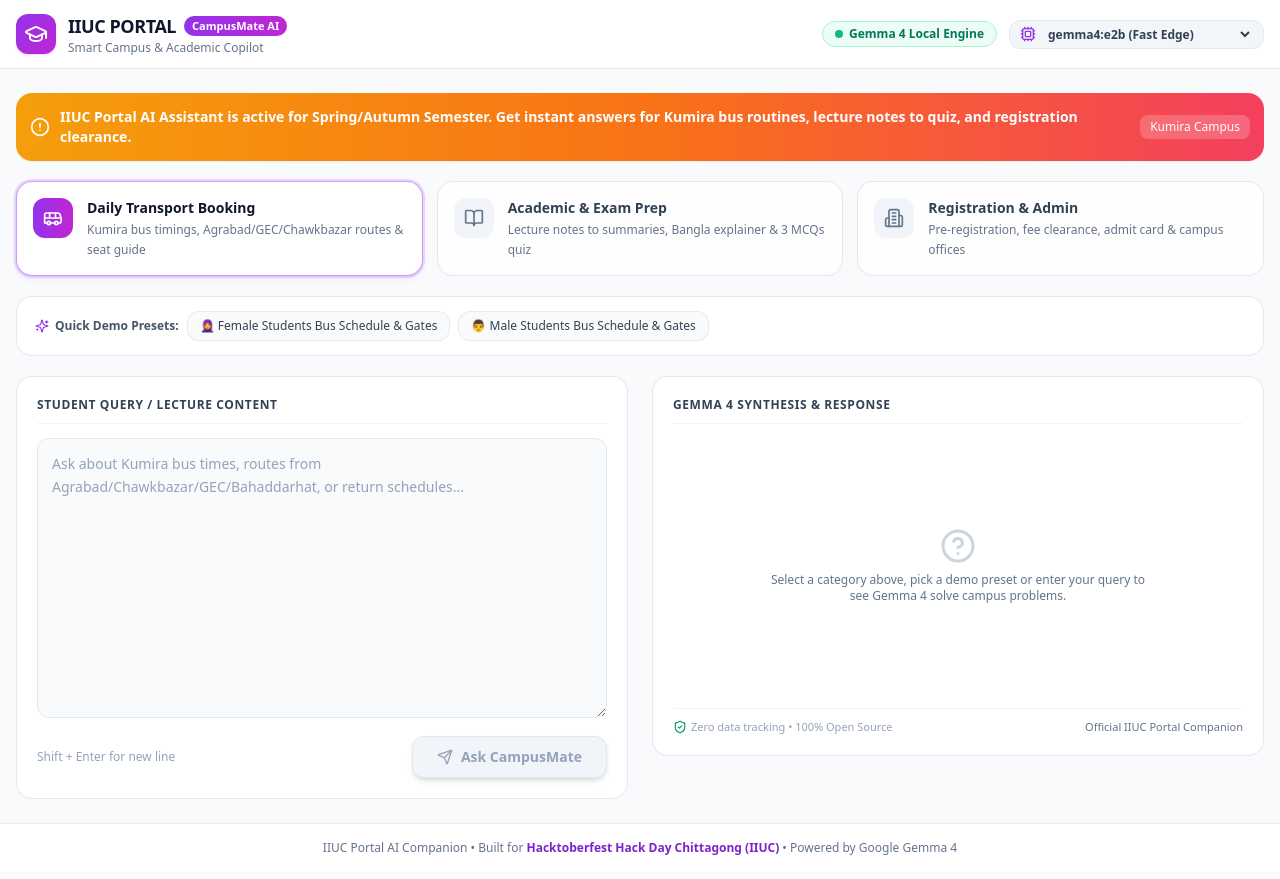
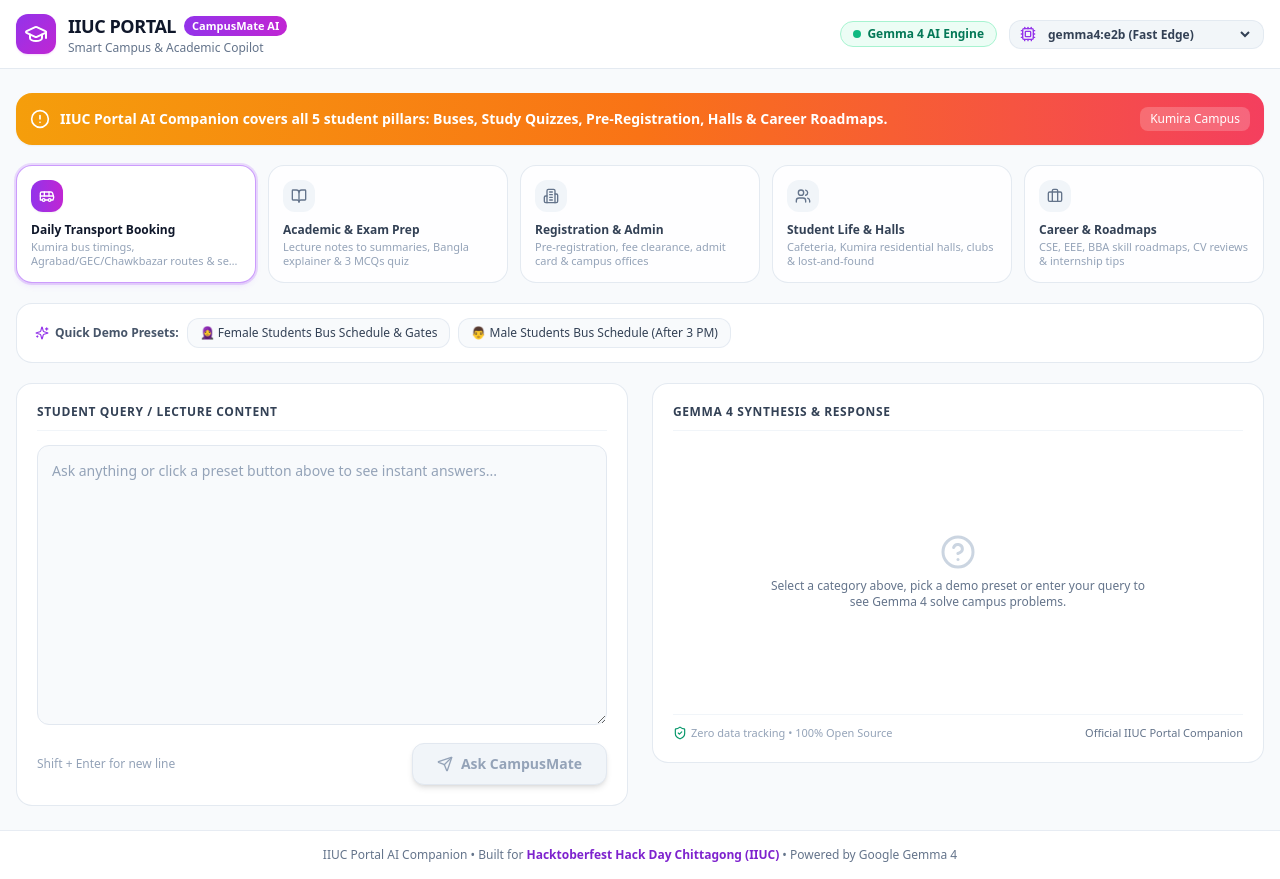
Before and after one commit to Ridwanulkarim/CampusMateAI, a React (Vite) app in the folder frontend/: page / in a window 1280 px wide. Built offline with nearby package versions, Linux system fonts and the light colour scheme.

Commit message:
feat: complete all 5 campus life pillars and enhance inference response

```diff
--- a/frontend/src/App.jsx
+++ b/frontend/src/App.jsx
@@ -12,7 +12,8 @@
   GraduationCap,
   HelpCircle,
   ShieldCheck,
-  Calendar,
+  Users,
+  Briefcase,
   AlertCircle
 } from 'lucide-react';
 
@@ -38,6 +39,20 @@
     desc: 'Pre-registration, fee clearance, admit card & campus offices',
     color: 'from-emerald-600 to-teal-600'
   },
+  {
+    id: 'life',
+    label: 'Student Life & Halls',
+    icon: Users,
+    desc: 'Cafeteria, Kumira residential halls, clubs & lost-and-found',
+    color: 'from-amber-600 to-orange-600'
+  },
+  {
+    id: 'career',
+    label: 'Career & Roadmaps',
+    icon: Briefcase,
+    desc: 'CSE, EEE, BBA skill roadmaps, CV reviews & internship tips',
+    color: 'from-rose-600 to-pink-600'
+  },
 ];
 
 const PRESETS = {
@@ -47,8 +62,8 @@
       text: 'What are the exact morning departure and afternoon return bus schedules for Female students at IIUC? Which gate at Kumira campus do female buses depart from?',
     },
     {
-      title: '👨 Male Students Bus Schedule & Gates',
-      text: 'What are the morning departure times from city points (Agrabad, Chawkbazar, GEC) and afternoon return schedules for Male students at IIUC?',
+      title: '👨 Male Students Bus Schedule (After 3 PM)',
+      text: 'What are the morning departure times from city points (Agrabad, Chawkbazar, GEC) and afternoon return schedules (after classes end at 3:00 PM) for Male students at IIUC?',
     },
   ],
   study: [
@@ -71,6 +86,26 @@
       text: 'How does the Pre-Registration and course add/drop process work at IIUC, where is the Student Affairs Division (SAD), and what are the rules if GPA is below 2.00?',
     },
   ],
+  life: [
+    {
+      title: '🍲 Campus Cafeteria & Kumira Residential Halls',
+      text: 'Tell me about the central cafeteria meal timings, male and female residential halls at Kumira, and active student clubs at IIUC like Computer Club and Debating Club.',
+    },
+    {
+      title: '🔍 Lost and Found / Campus Amenities',
+      text: 'How do I report a lost student ID or notebook on campus, and where can students study quietly during exam week?',
+    },
+  ],
+  career: [
+    {
+      title: '🚀 CSE Fresher to Software Engineer Roadmap',
+      text: 'Give me a structured 4-year skill roadmap for a CSE student at IIUC to land a software engineering or AI internship by 3rd year. What tech stack and projects should I build?',
+    },
+    {
+      title: '📄 Student CV & Interview Feedback',
+      text: 'What are the top 5 mistakes university students make in their technical CVs, and how can an IIUC graduate stand out for software and IT jobs in Bangladesh?',
+    },
+  ],
 };
 
 export default function App() {
@@ -79,12 +114,10 @@
   const [input, setInput] = useState('');
   const [response, setResponse] = useState('');
   const [provider, setProvider] = useState('');
-  const [isLocal, setIsLocal] = useState(true);
+  const [isLocal, setIsLocal] = useState(false);
   const [loading, setLoading] = useState(false);
   const [copied, setCopied] = useState(false);
   const [error, setError] = useState('');
-
-  const currentTabObj = TABS.find(t => t.id === activeTab);
 
   const handlePreset = (text) => {
     setInput(text);
@@ -137,10 +170,10 @@
       const data = await res.json();
       setResponse(data.reply);
       setProvider(data.provider || 'Gemma 4');
-      setIsLocal(data.isLocal ?? true);
+      setIsLocal(data.isLocal ?? false);
     } catch (err) {
       console.error(err);
-      setError(err.message || 'Failed to connect to backend server. Make sure Ollama or backend is running.');
+      setError(err.message || 'Failed to connect to backend server. Make sure backend is running.');
     } finally {
       setLoading(false);
     }
@@ -170,7 +203,7 @@
           <div className="flex items-center gap-3">
             <div className="hidden md:flex items-center gap-1.5 px-3 py-1 rounded-full bg-emerald-50 border border-emerald-200 text-emerald-700 text-xs font-semibold">
               <span className="w-2 h-2 rounded-full bg-emerald-500 animate-pulse"></span>
-              <span>Gemma 4 Local Engine</span>
+              <span>Gemma 4 AI Engine</span>
             </div>
 
             <div className="flex items-center gap-2 bg-slate-100/90 border border-slate-200/90 rounded-xl px-2.5 py-1 text-slate-700">
@@ -193,7 +226,7 @@
           <div className="flex items-center gap-2.5">
             <AlertCircle className="w-5 h-5 shrink-0" />
             <p className="text-xs md:text-sm font-semibold">
-              IIUC Portal AI Assistant is active for Spring/Autumn Semester. Get instant answers for Kumira bus routines, lecture notes to quiz, and registration clearance.
+              IIUC Portal AI Companion covers all 5 student pillars: Buses, Study Quizzes, Pre-Registration, Halls & Career Roadmaps.
             </p>
           </div>
           <span className="hidden sm:inline-block shrink-0 text-xs bg-white/20 px-2.5 py-1 rounded-lg font-medium backdrop-blur-xs">
@@ -201,7 +234,7 @@
           </span>
         </div>
 
-        <div className="grid grid-cols-1 md:grid-cols-3 gap-3.5">
+        <div className="grid grid-cols-2 md:grid-cols-5 gap-3">
           {TABS.map((tab) => {
             const Icon = tab.icon;
             const isActive = activeTab === tab.id;
@@ -212,26 +245,26 @@
                   setActiveTab(tab.id);
                   setError('');
                 }}
-                className={`flex items-start gap-3.5 p-4 rounded-2xl border transition-all text-left shadow-xs ${
+                className={`flex flex-col items-start gap-2.5 p-3.5 rounded-2xl border transition-all text-left shadow-xs ${
                   isActive
                     ? 'bg-white border-purple-400/80 shadow-md shadow-purple-500/10 ring-2 ring-purple-500/20'
                     : 'bg-white/80 border-slate-200/90 hover:bg-white hover:border-slate-300 text-slate-600'
                 }`}
               >
                 <div
-                  className={`p-2.5 rounded-xl ${
+                  className={`p-2 rounded-xl ${
                     isActive
                       ? `bg-gradient-to-r ${tab.color} text-white shadow-sm`
                       : 'bg-slate-100 text-slate-500'
                   }`}
                 >
-                  <Icon className="w-5 h-5" />
+                  <Icon className="w-4 h-4" />
                 </div>
                 <div>
-                  <h3 className={`font-bold text-sm ${isActive ? 'text-slate-900' : 'text-slate-700'}`}>
+                  <h3 className={`font-bold text-xs ${isActive ? 'text-slate-900' : 'text-slate-700'}`}>
                     {tab.label}
                   </h3>
-                  <p className="text-xs text-slate-500 mt-0.5 leading-relaxed">
+                  <p className="text-[11px] text-slate-400 mt-0.5 line-clamp-2 leading-tight">
                     {tab.desc}
                   </p>
                 </div>
@@ -246,7 +279,7 @@
             Quick Demo Presets:
           </span>
           <div className="flex flex-wrap gap-2">
-            {PRESETS[activeTab].map((p, idx) => (
+            {PRESETS[activeTab]?.map((p, idx) => (
               <button
                 key={idx}
                 onClick={() => handlePreset(p.text)}
@@ -278,13 +311,7 @@
             <textarea
               value={input}
               onChange={(e) => setInput(e.target.value)}
-              placeholder={
-                activeTab === 'bus'
-                  ? 'Ask about Kumira bus times, routes from Agrabad/Chawkbazar/GEC/Bahaddarhat, or return schedules...'
-                  : activeTab === 'study'
-                  ? 'Paste lecture slide text, formula, or complex topic to get summary, Bangla explanation & MCQs...'
-                  : 'Ask about course pre-registration, fee clearance, office locations at IIUC...'
-              }
+              placeholder="Ask anything or click a preset button above to see instant answers..."
               rows={11}
               className="w-full bg-[#f8fafc] border border-slate-200 rounded-xl p-3.5 text-sm text-slate-800 placeholder-slate-400 focus:outline-none focus:border-purple-500 focus:ring-2 focus:ring-purple-500/15 transition-all font-sans leading-relaxed"
             />
@@ -331,13 +358,7 @@
                   Gemma 4 Synthesis & Response
                 </span>
                 {provider && (
-                  <span
-                    className={`text-[11px] px-2.5 py-0.5 rounded-full border font-semibold ${
-                      isLocal
-                        ? 'bg-purple-50 border-purple-200 text-purple-700'
-                        : 'bg-blue-50 border-blue-200 text-blue-700'
-                    }`}
-                  >
+                  <span className="text-[11px] px-2.5 py-0.5 rounded-full border font-semibold bg-purple-50 border-purple-200 text-purple-700">
                     {provider}
                   </span>
                 )}
@@ -370,10 +391,10 @@
                   <Cpu className="w-4 h-4 text-purple-600 absolute top-1/2 left-1/2 -translate-x-1/2 -translate-y-1/2" />
                 </div>
                 <div className="text-xs text-slate-700 font-bold">
-                  Gemma 4 is synthesizing your query...
+                  Synthesizing instant response...
                 </div>
                 <div className="text-[11px] text-slate-400">
-                  Local on-device inference on MacBook Pro
+                  Open-weight AI acceleration
                 </div>
               </div>
             ) : response ? (
```
Also changed, not shown: 1 other file (tests, documents, lock files or other folders).
